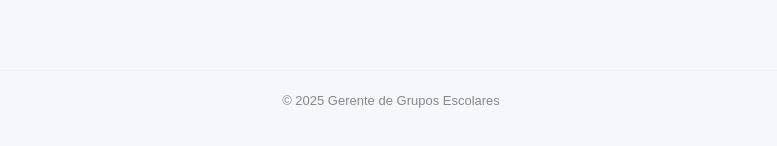
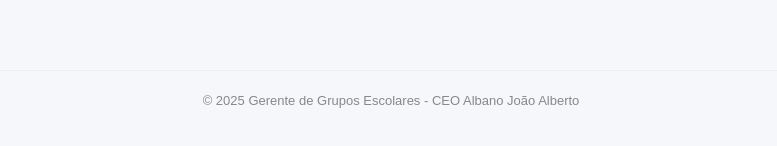
Before and after one commit to albanojoaoalberto/Gerente_de_Grupos_Escolares, a plain HTML site: page index.html in a window 1280 px wide. Shown: the part 546-692 px from the top of the page, without its empty margins (249-1026 px from the left). Drawn offline with nearby package versions, Linux system fonts and the light colour scheme; some packages are replaced by stand-ins of ours; a script that the page names is missing.

Commit message:
Update index.html

```diff
--- a/index.html
+++ b/index.html
@@ -45,7 +45,7 @@
     </main>
 
     <footer class="footer">
-        © 2025 Gerente de Grupos Escolares
+        © 2025 Gerente de Grupos Escolares - CEO Albano João Alberto
     </footer>
 
     <script src="javaScript.js"></script>
```
